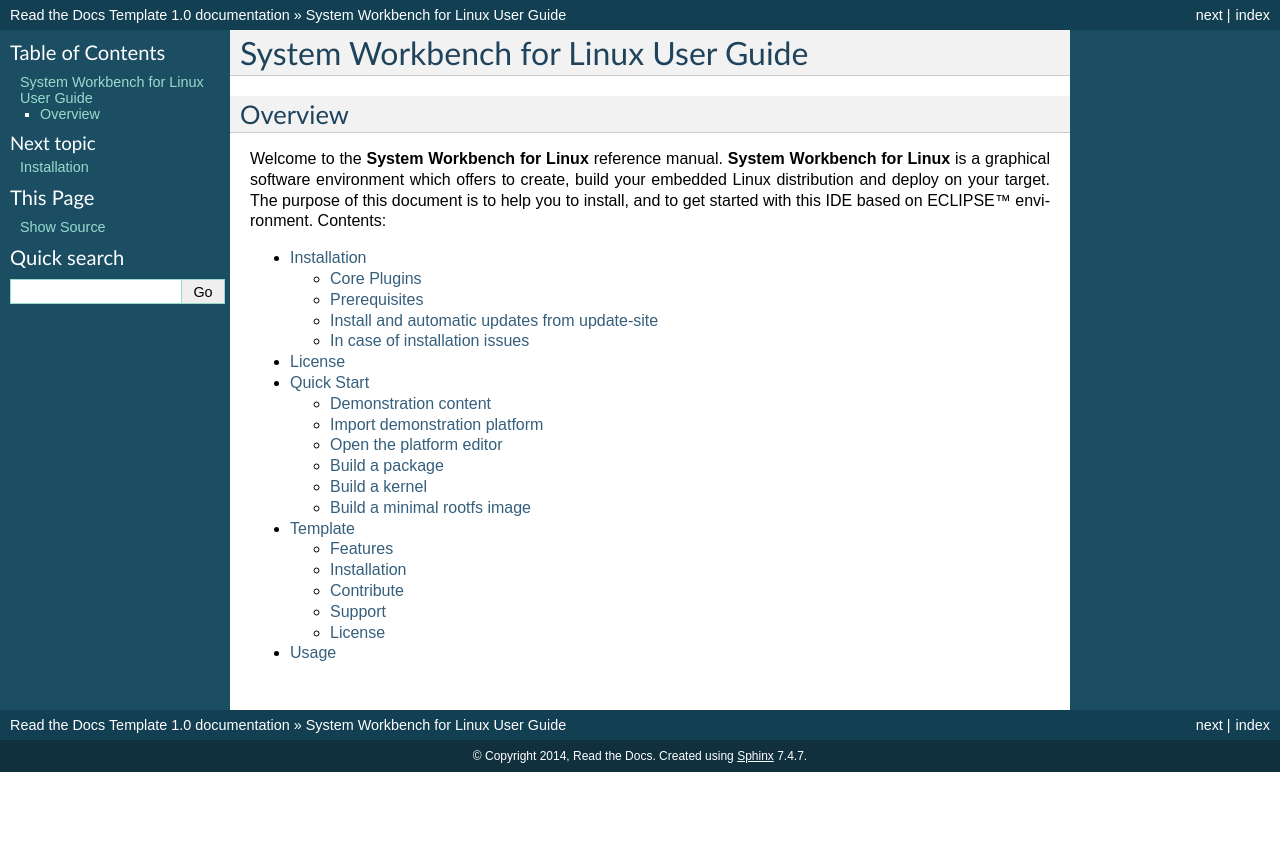
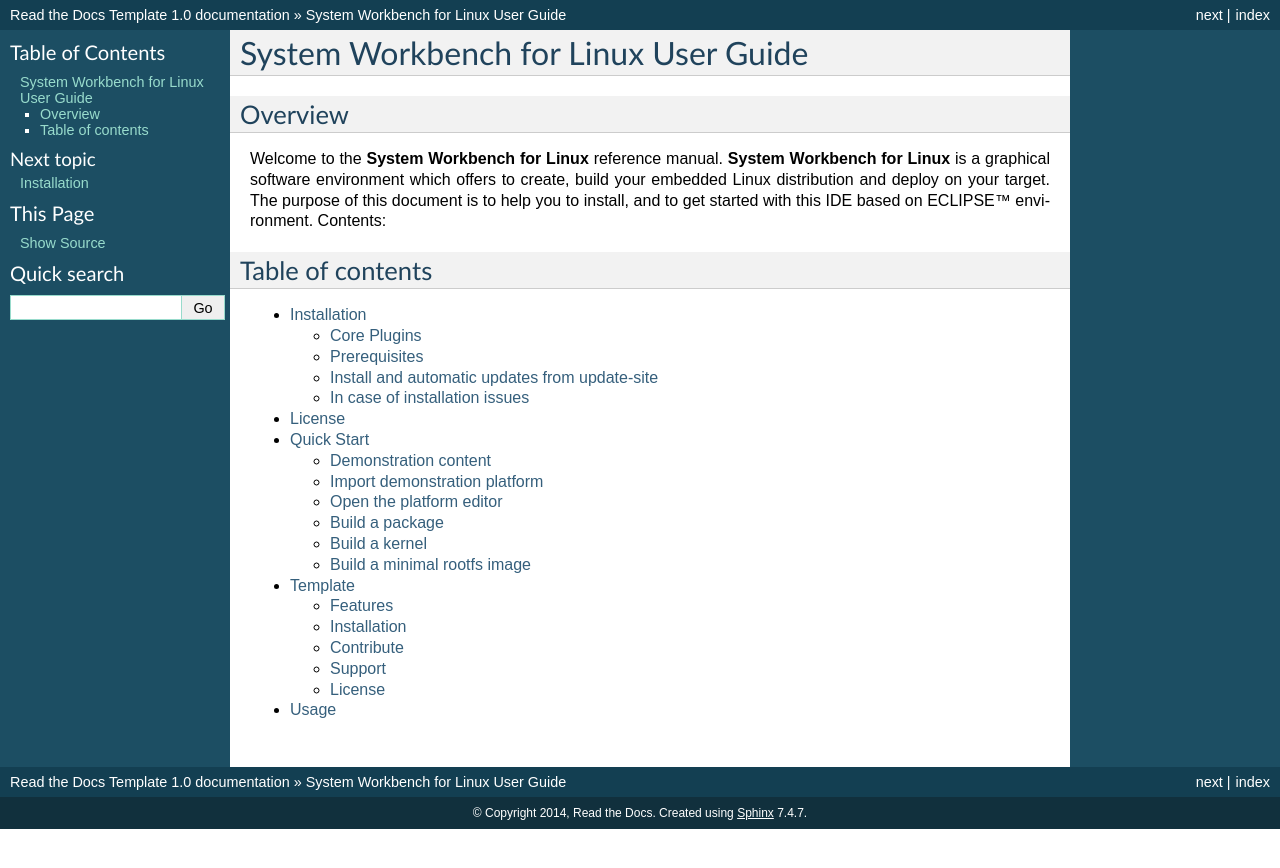
Before and after one commit to Tarek92l/gzfehzgsdhgfbv, a Sphinx documentation site: the page built from docs/index.rst, in a window 1280 px wide. Shown: the top 868 px of the page. Built offline with Sphinx 7.4.7, drawn with Linux system fonts in a browser that asks for light colours.

Commit message:
Update index.rst

```diff
--- a/docs/index.rst
+++ b/docs/index.rst
@@ -18,6 +18,11 @@ target. The purpose of this document is to help you to install, and to
 get started with this IDE based on ECLIPSE™ environment.
 Contents:
 
+.. _Contents:
+
+Table of contents
+=================
+
 .. toctree::
    :maxdepth: 2
    :glob:
```
